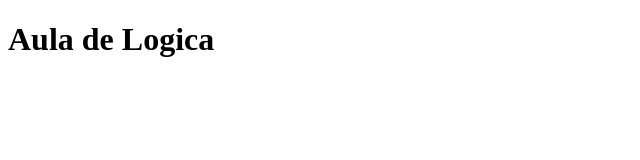
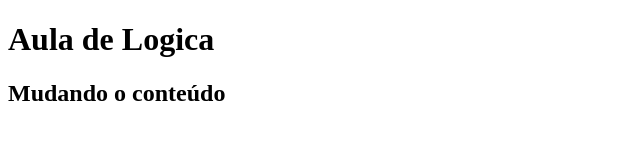
Before and after one commit to mayconguimaraes1010-lab/logica, a plain HTML site: page index.html in a window 1280 px wide. Shown: the whole page, without its empty margins (0-640 px from the left). Drawn offline with Linux system fonts and the light colour scheme.

Commit message:
alteração no arquivo index.html

```diff
--- a/index.html
+++ b/index.html
@@ -8,5 +8,6 @@
 </head>
 <body>
     <h1>Aula de Logica</h1>
+    <h2>Mudando o conteúdo</h2>
 </body>
 </html>
```
